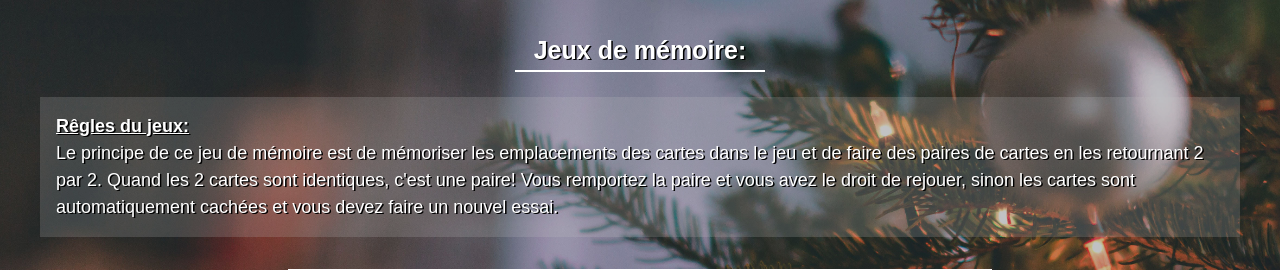
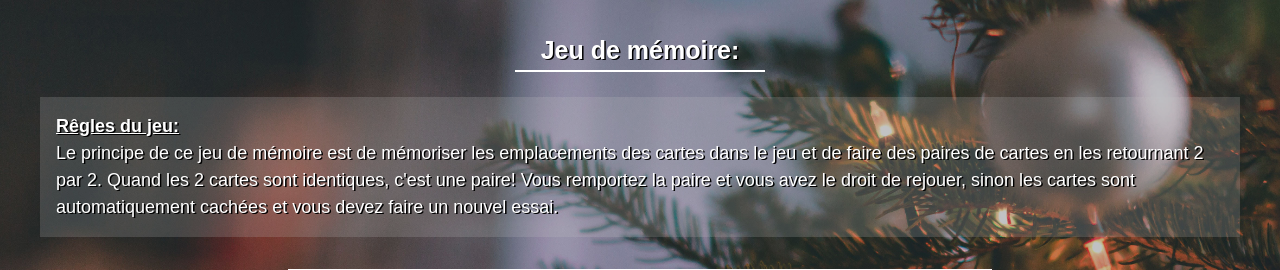
Before and after one commit to PaulineFP/memories, a PHP site: page / in a window 1280 px wide. Shown: the top 270 px of the page. Run offline with PHP 8.4, Linux system fonts and the light colour scheme; some libraries are stand-ins or nearby versions.

Commit message:
rectify spelling

```diff
--- a/index.php
+++ b/index.php
@@ -9,10 +9,10 @@
   <body>
     <section class="memory">
       <div class="container">
-        <div class="titre">Jeux de mémoire:</div>
+        <div class="titre">Jeu de mémoire:</div>
         <div class="cadre">
           <div class="txt">
-            <strong>Rêgles du jeux:</strong>
+            <strong>Rêgles du jeu:</strong>
             <br>
             Le principe de ce jeu de mémoire est de mémoriser les emplacements des cartes dans le jeu et de faire des paires de cartes en les retournant 2 par 2. Quand les 2 cartes sont identiques, c'est une paire! Vous remportez la paire et vous avez le droit de rejouer, sinon les cartes sont automatiquement cachées et vous devez faire un nouvel essai.
           </div>
```
